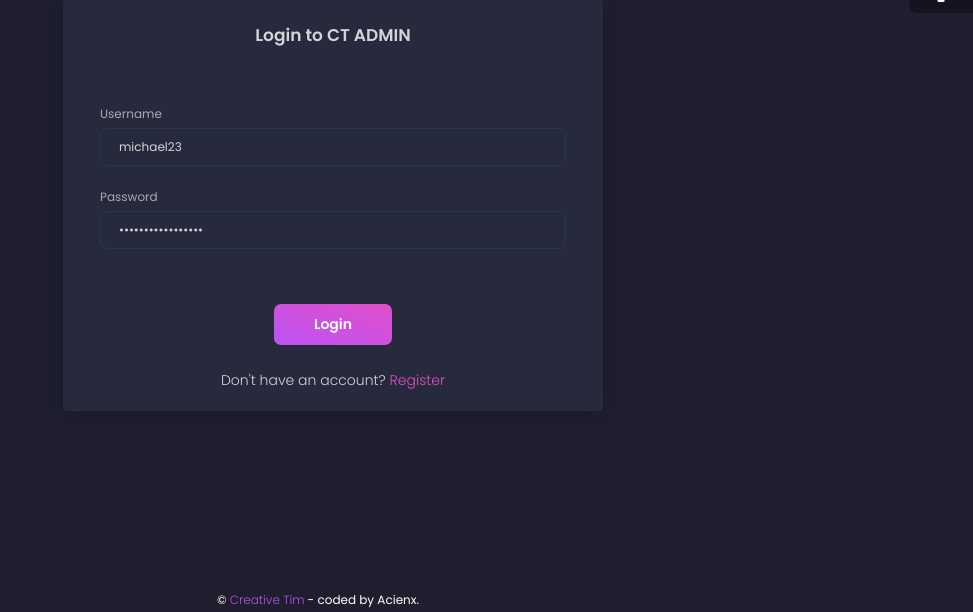
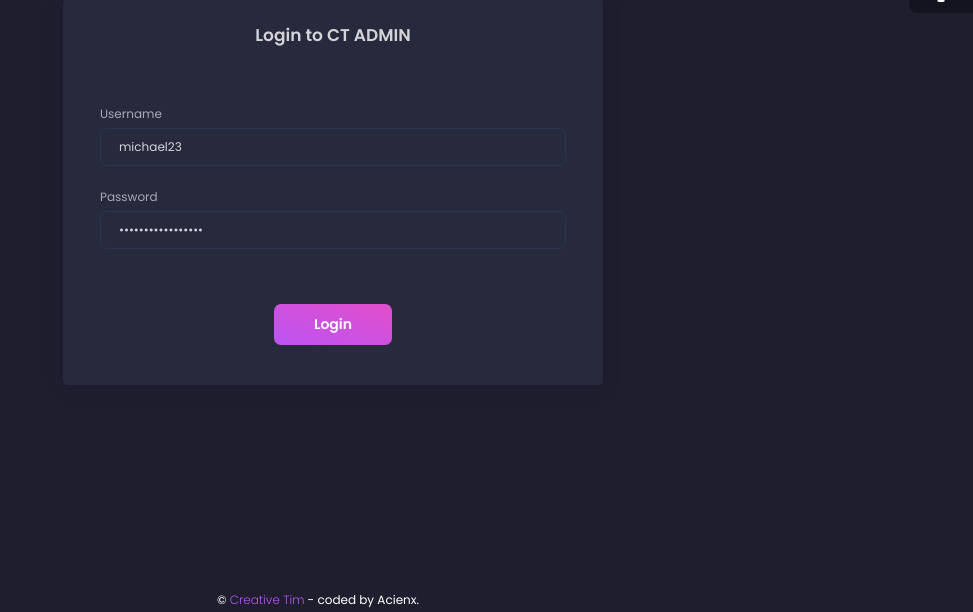
Before and after one commit to aciendoank/People-Counting-Flask-web-server, a Flask app: template apps/templates/home/login.html in a window 1280 px wide. Shown: the part 165-777 px from the top of the page, without its empty margins (307-1280 px from the left). Run offline with Flask 3, Linux system fonts and the light colour scheme; the template is opened without the code that fills it, so the values that code supplies are empty; parts of the project's set-up code (start-up, migrations or seed data) failed here and were passed over; some libraries are stand-ins or nearby versions.

Commit message:
Perbaikan lokal pada login.html sebelum pull

```diff
--- a/apps/templates/home/login.html
+++ b/apps/templates/home/login.html
@@ -43,9 +43,7 @@
 
                             <br /><br />
 
-                            <p>
-                                Don't have an account? <a href="/register.html" class="text-primary">Register</a>
-                            </p>
+
                         </div>
                     </div>
                 </div>
```
